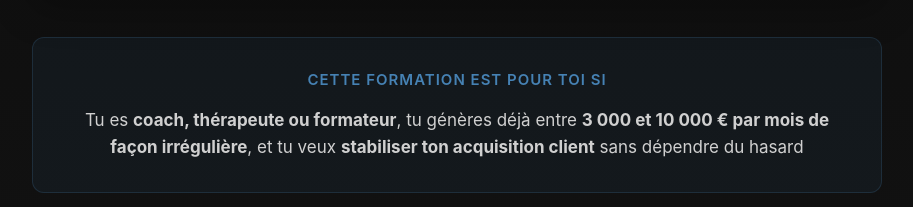
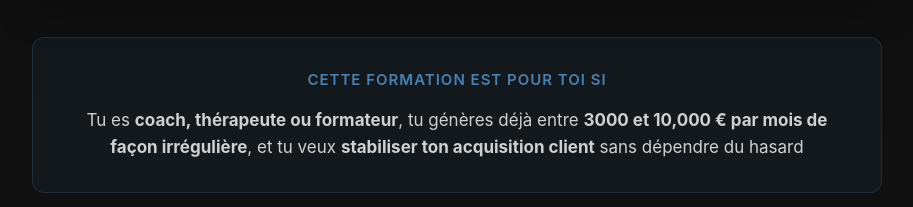
Before and after one commit to sam-x-saqib/simple-funnel, a plain HTML site: page index.html in a window 1280 px wide. Shown: the part 867-1074 px from the top of the page, without its empty margins (183-1096 px from the left). Drawn offline with Linux system fonts and the light colour scheme.

Commit message:
Update index.html

```diff
--- a/index.html
+++ b/index.html
@@ -377,7 +377,7 @@
           <p>
             Tu es <strong>coach, thérapeute ou formateur</strong>, tu génères
             déjà entre
-            <strong>3 000 et 10 000 € par mois de façon irrégulière</strong>, et
+            <strong>3000 et 10,000 € par mois de façon irrégulière</strong>, et
             tu veux <strong>stabiliser ton acquisition client</strong> sans
             dépendre du hasard
           </p>
```
